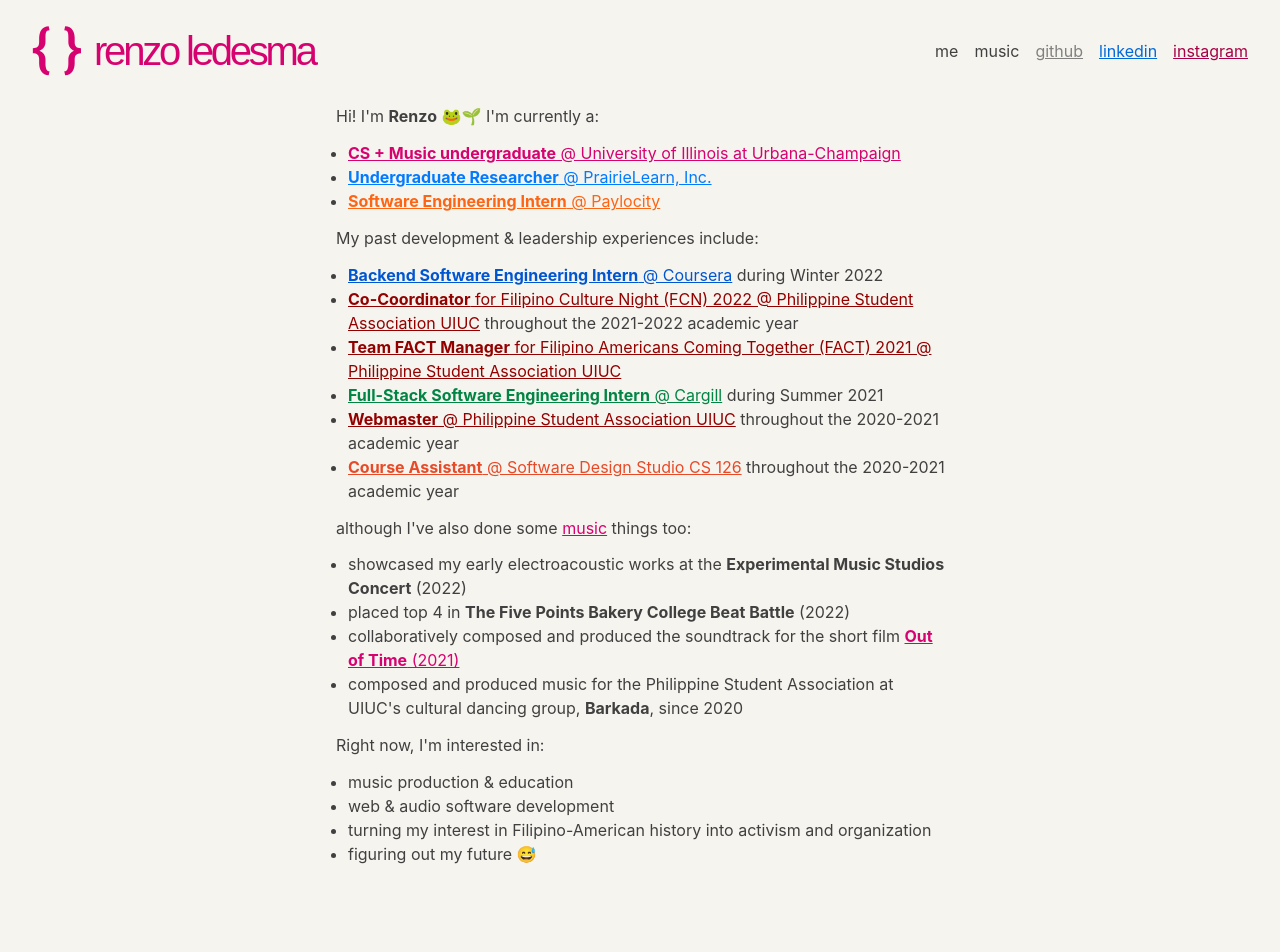
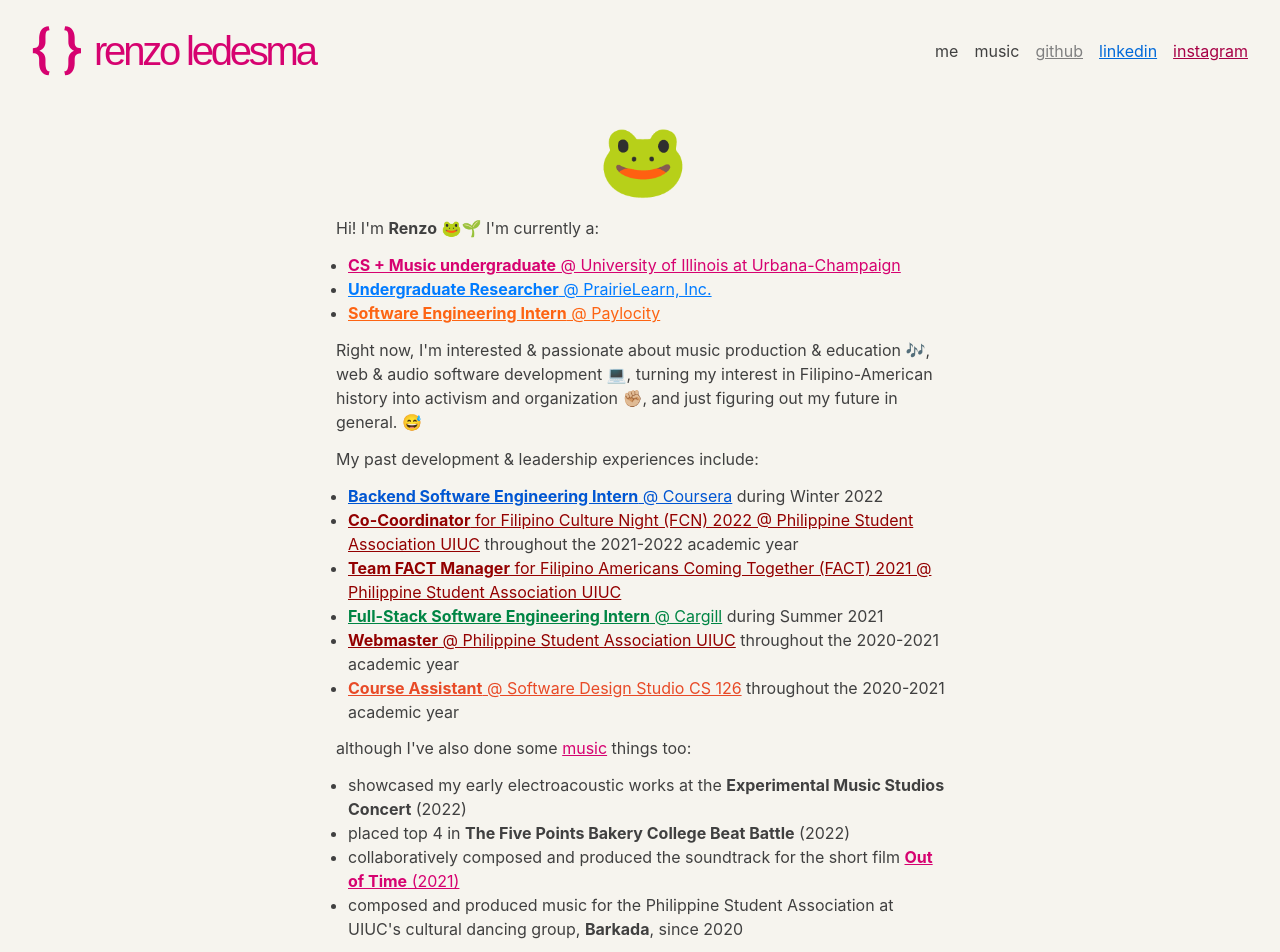
Before and after one commit to renzol2/portfolio, a Next.js app: page /me in a window 1280 px wide. Shown: the top 952 px of the page. Built offline with nearby package versions, Linux system fonts and the light colour scheme.

Commit message:
Finish music page

```diff
--- a/components/mdxComponents.tsx
+++ b/components/mdxComponents.tsx
@@ -79,6 +79,16 @@ const mdxComponents = {
       {...props}
     />
   ),
+  em: (props: any) => (
+    <Text
+      as="em"
+      _selection={{
+        background: HIGHLIGHT_COLOR,
+      }}
+      fontStyle="italic"
+      {...props}
+    />
+  ),
   ul: UnorderedList,
   ol: OrderedList,
   li: (props: any) => (
--- a/content/me.mdx
+++ b/content/me.mdx
@@ -8,11 +8,15 @@ import {
   PAYLOCITY_ORANGE,
 } from '../theme/colors';
 
+# 🐸
+
 Hi! I'm **Renzo** 🐸🌱 I'm currently a:
 
 - [**CS + Music undergraduate** @ University of Illinois at Urbana-Champaign](https://music.illinois.edu/area/cs-music)
 - <Hoverable color={PRAIRIELEARN_BLUE}>**Undergraduate Researcher** @ PrairieLearn, Inc.</Hoverable>
 - <Hoverable color={PAYLOCITY_ORANGE}>**Software Engineering Intern** @ Paylocity</Hoverable>
+
+Right now, I'm interested & passionate about music production & education 🎶, web & audio software development 💻, turning my interest in Filipino-American history into activism and organization ✊🏼, and just figuring out my future in general. 😅
 
 My past development & leadership experiences include:
 
@@ -29,10 +33,3 @@ although I've also done some [music](/music) things too:
 - placed top 4 in **The Five Points Bakery College Beat Battle** (2022)
 - collaboratively composed and produced the soundtrack for the short film [**Out of Time** (2021)](/out-of-time)
 - composed and produced music for the Philippine Student Association at UIUC's cultural dancing group, **Barkada**, since 2020
-
-Right now, I'm interested in:
-
-- music production & education
-- web & audio software development
-- turning my interest in Filipino-American history into activism and organization
-- figuring out my future 😅
--- a/pages/music.tsx
+++ b/pages/music.tsx
@@ -1,3 +1,4 @@
+import { Box } from '@chakra-ui/react';
 import type { NextPage } from 'next';
 import mdxComponents from '../components/mdxComponents';
 import Page from '../components/Page';
@@ -6,7 +7,9 @@ import MusicContent from '../content/music.mdx';
 const Music: NextPage = () => {
   return (
     <Page>
-      <MusicContent components={mdxComponents} />
+      <Box w="100%">
+        <MusicContent components={mdxComponents} />
+      </Box>
     </Page>
   );
 };
```
Also changed, not shown: content/music.mdx (+7 -1 lines).
